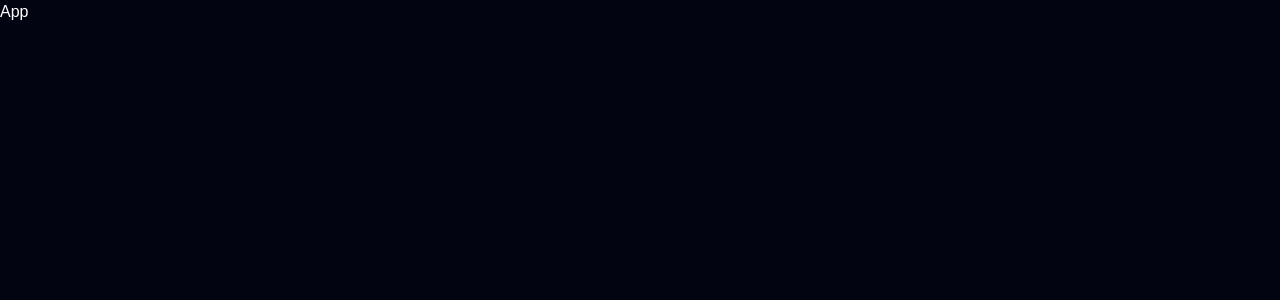
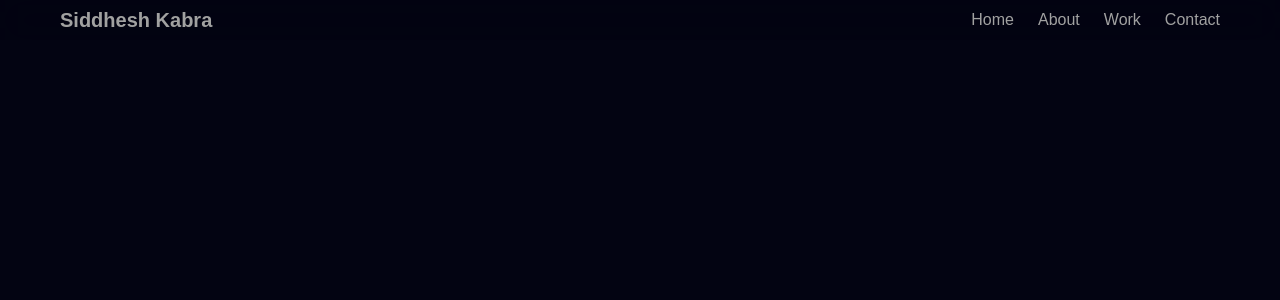
Before and after one commit to Xsidz/Portfolio, a React (Vite) app: page / in a window 1280 px wide. Shown: the top 300 px of the page. Built offline with nearby package versions, Linux system fonts and the light colour scheme; a web font is replaced by a local one.

Commit message:
Navigation-bar

```diff
--- a/package.json
+++ b/package.json
@@ -11,6 +11,7 @@
   },
   "dependencies": {
     "@tailwindcss/vite": "^4.1.12",
+    "motion": "^12.23.12",
     "react": "^19.1.1",
     "react-dom": "^19.1.1",
     "tailwindcss": "^4.1.12"
--- a/src/App.jsx
+++ b/src/App.jsx
@@ -1,8 +1,19 @@
 import React from 'react'
+import Navbar from './sections/Navbar'
 
 const App = () => {
   return (
-    <div className='container mx-auto max-w-7xl'>App</div>
+    <div className='container mx-auto max-w-7xl'>
+
+    <Navbar/>
+    {/*hero*/}
+    {/*about*/}
+    {/*projects*/}
+    {/*experinec*/}
+    {/*testimonial*/}
+    {/*contact*/}
+    {/*footer*/}
+      </div>
   )
 }
 
--- /dev/null
+++ b/src/sections/Navbar.jsx
@@ -0,0 +1,71 @@
+import React, { useState } from "react";
+import { motion } from "motion/react";
+const Navigation = () => {
+  return (
+    <ul className="nav-ul">
+      <li className="nav-li">
+        <a href="#home" className="nav-link">
+          Home
+        </a>
+      </li>
+      <li className="nav-li">
+        <a href="#about" className="nav-link">
+          About
+        </a>
+      </li>
+      <li className="nav-li">
+        <a href="#work" className="nav-link">
+          Work
+        </a>
+      </li>
+      <li className="nav-li">
+        <a href="#contact" className="nav-link">
+          Contact
+        </a>
+      </li>
+    </ul>
+  );
+};
+const Navbar = () => {
+  const [isOpen, setIsOpen] = useState(false);
+
+  return (
+    <div className="fixed inset-x-0 z-20 w-full backdrop-blur-lg bg-primary/40 ">
+      <div className="mx-auto c-space max-w-7xl">
+        <div className="flex items-center justify-between py-2 sm:py-0">
+          <a
+            href=" / "
+            className="text-xl font-bold transition-colors text-neutral-400 hover:text-white ">
+            Siddhesh Kabra
+          </a>
+          <button
+            onClick={() => setIsOpen(!isOpen)}
+            className="flex cursor-pointer text-neutral-400  hover:text-white focus:outline-none sm:hidden ">
+            <img
+              src={isOpen ? "assets/close.svg" : "assets/menu.svg"}
+              className="w-6 h-6"
+              alt="toggle"
+            />
+          </button>
+          <nav className="hidden sm:flex">
+            <Navigation />
+          </nav>
+        </div>
+      </div>
+      {isOpen && (
+        <motion.div
+          className="block overflow-hidden text-center sm:hidden "
+          initial={{ opacity: 0, x: -10 }}
+          animate={{ opacity: 1, x: 0 }}
+          style={{ maxHeight: "100vh" }}
+          transition={{ duration: 1 }}>
+          <nav className="pb-5">
+            <Navigation />
+          </nav>
+        </motion.div>
+      )}
+    </div>
+  );
+};
+
+export default Navbar;
```
Also changed, not shown: 1 other file (tests, documents, lock files or other folders).
